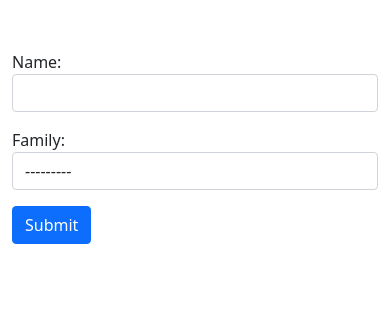
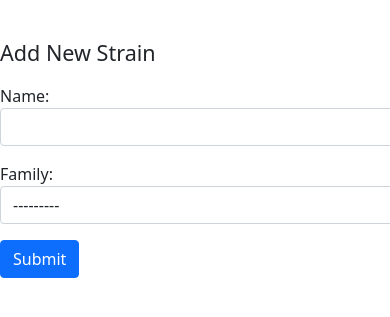
Before and after one commit to cyobero/drosmokers, a Django app: page /new/strain in a window 390 px wide; the page is wider, and only the part inside the window is pictured. Shown: the top 317 px of that part. Run offline with Django 3.2, Linux system fonts and the light colour scheme.

Commit message:
resolve merge conflicts

```diff
--- a/static/form_style.css
+++ b/static/form_style.css
@@ -1,3 +1,7 @@
+.form-group {
+    width: 420px;
+}
+
 div {
     padding-top: 10px;
 }
--- a/static/style.css
+++ b/static/style.css
@@ -2,6 +2,10 @@ div.header {
     padding-top: 17px;
 }
 
-.h2, h2 {
+.form-group {
+    width: 420px;
+}
+
+.h2, .h2 {
     font-size: 4rem;
 }
--- a/templates/strain_form.html
+++ b/templates/strain_form.html
@@ -7,25 +7,25 @@
 {% endblock %}
 
 {% block content %}
-<div class="container">
+<div class="form-container">
     <div class="row">
-        <div class="col-md-3"></div>
-        <div class="col-md-9">
+        <div class="col-md-2"></div>
+        <div class="col-md-8">
+            <h4>Add New Strain</h4>
             <div class="form-group">
                 <form method="post">{% csrf_token %}
                     {{ form.as_p }}
                     <input type="submit" value="Submit" class="btn btn-primary">
                 </form>
+                {% if messages %}
+                {% for message in messages %}
+                <p>{{ message }}</p>
+                {% endfor %}
+                {% endif %}
             </div>
         </div>
+        <div class="col-md-2 col-sm-2"></div>
     </div>
 </div>
 
-</div>
-{% if messages %}
-{% for message in messages %}
-<strong><p>{{ message }}</p></strong>
-{% endfor %}
-{% endif %}
-
 {% endblock %}
```
